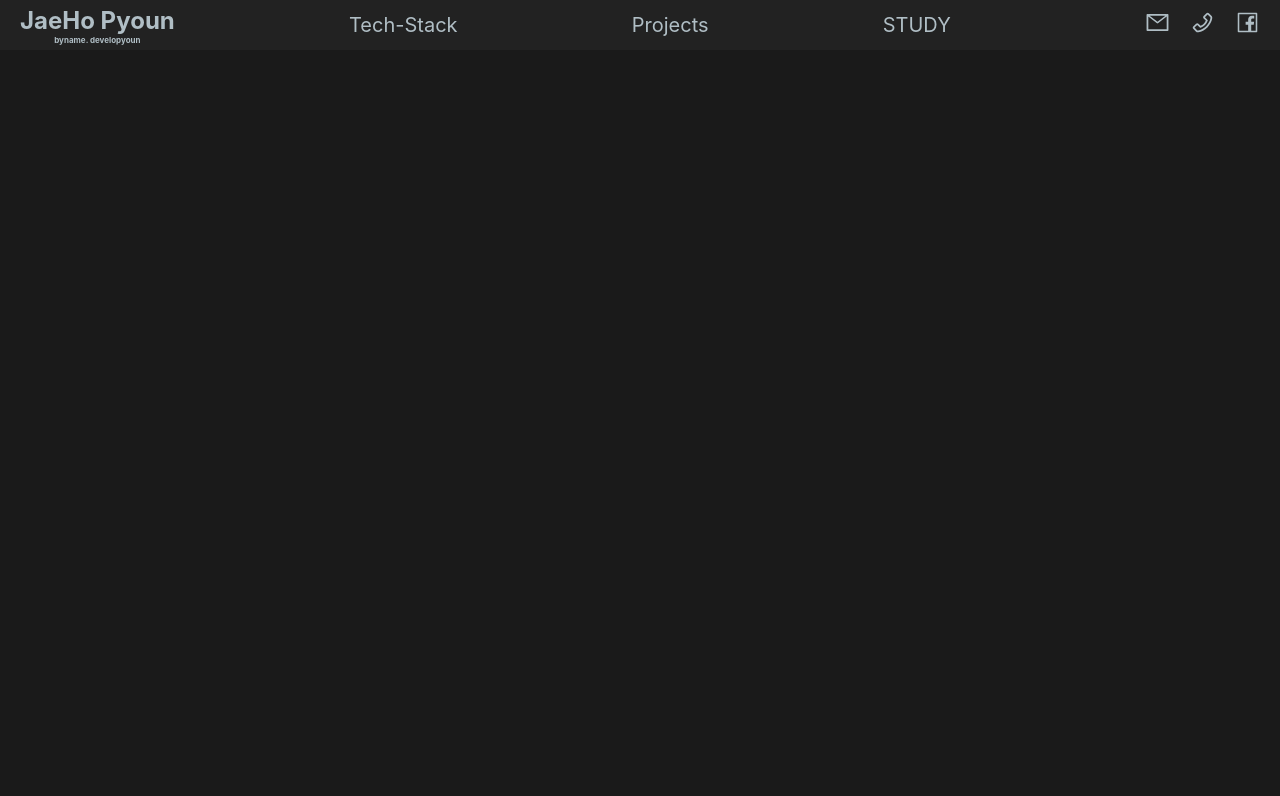
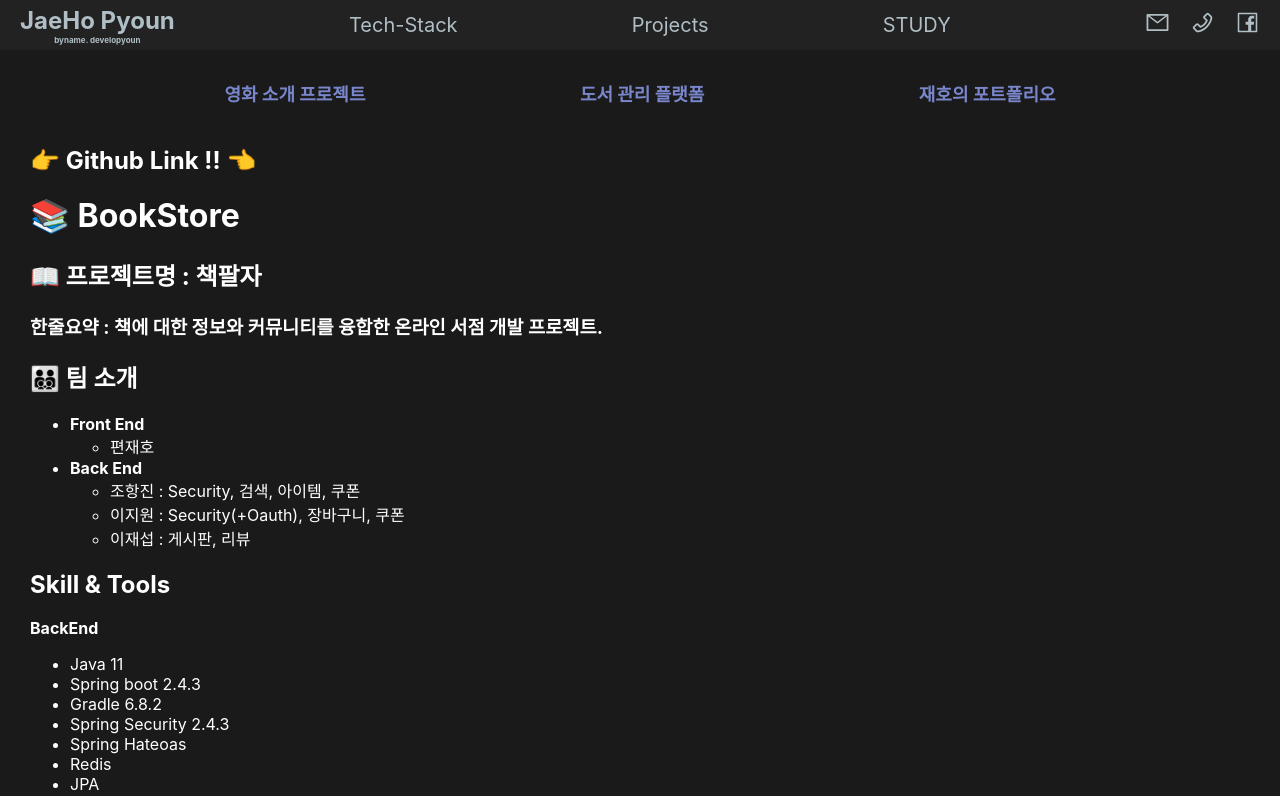
Before and after one commit to developyoun/portfolio-next, a Next.js app: page /projects/bookstore in a window 1280 px wide. Shown: the top 796 px of the page. Built offline with nearby package versions, Linux system fonts and the light colour scheme.

Commit message:
do edit project readme

```diff
--- /dev/null
+++ b/components/SubHeader.tsx
@@ -0,0 +1,41 @@
+import Link from "next/link";
+import styled from "styled-components";
+
+const Container = styled.div`
+  margin: 2rem;
+  display: flex;
+  justify-content: space-evenly;
+  font-size: 1.8rem;
+  font-weight: bold;
+`;
+
+const Anchor = styled.a`
+  padding: 1rem;
+  border-radius: 5px;
+  background-color: transparent;
+  color: #7986cb;
+
+  transition: all 0.4s;
+  :hover{
+    background-color: #7986cb;
+    color: #1a1a1a;
+  }
+`;
+
+
+const SubHeader = () => {
+  return(
+    <Container>
+      <Link href="/projects/movieapp" passHref>
+        <Anchor>영화 소개 프로젝트</Anchor>
+      </Link>
+      <Link href="/projects/bookstore" passHref>
+        <Anchor>도서 관리 플랫폼</Anchor>
+      </Link>
+      <Link href="/projects/portfolio" passHref>
+        <Anchor>재호의 포트폴리오</Anchor>
+      </Link>
+    </Container>
+  )
+}
+export default SubHeader;
--- a/markdown/bookstore.md
+++ b/markdown/bookstore.md
@@ -1,6 +1,11 @@
+
+
+## 👉 [Github Link !!](https://github.com/localBookStore/bookstore) 👈
+
 # 📚 BookStore
 
 ## 📖 프로젝트명 : 책팔자
+
 ### 한줄요약 : 책에 대한 정보와 커뮤니티를 융합한 온라인 서점 개발 프로젝트.
 
 ## 👨‍👨‍👦‍👦 팀 소개
@@ -29,44 +34,27 @@
 - React-Router
 - styled-component
 
-![기술 스택 이미지](https://user-images.githubusercontent.com/56857925/114336678-71aeb800-9b8a-11eb-8b20-f9ebc1f036c3.png)
+<img src="https://user-images.githubusercontent.com/56857925/114336678-71aeb800-9b8a-11eb-8b20-f9ebc1f036c3.png" width="70%" alt="기술 스택들">
 
-
-<br/>
+<br></br>
 
 
 ## 📜 API 설계도
-![2021-04-12_02-26-35](https://user-images.githubusercontent.com/56857925/114314684-98db9a00-9b36-11eb-96cf-ed48bdb52037.jpg)
-![2021-04-12_13-29-39](https://user-images.githubusercontent.com/56857925/114340756-35338a00-9b93-11eb-9598-84761590edeb.jpg)
+<img src="https://user-images.githubusercontent.com/56857925/114314684-98db9a00-9b36-11eb-96cf-ed48bdb52037.jpg" alt="api 명세서1" width="70%">
 
+<br></br>
 
+<img src="https://user-images.githubusercontent.com/56857925/114340756-35338a00-9b93-11eb-9598-84761590edeb.jpg" alt="api 명세서2" width="70%">
 
 <br/>
 
 ## 📝 프로토타입
 
-![프로토타입](https://user-images.githubusercontent.com/59079426/114315830-a8111680-9b3b-11eb-9c07-b9540eef3979.gif)
-
-
-
-<br></br>
+<img src="https://user-images.githubusercontent.com/59079426/114315830-a8111680-9b3b-11eb-9c07-b9540eef3979.gif" width="55%" alt="프로토타입 버전">
 
 
 
 
 ## 🚧 프로젝트 v 0.2
 
-![v0 2](https://user-images.githubusercontent.com/59079426/116735231-338a1300-aa29-11eb-869f-c1b43a0357c4.gif)
-
-
-
-## 💪 추후 예정
-- ### Front-end
-
-  - 코드 리팩토링 ( 리사이클 함수 & 중복 코드 제거) 적용
-  - 게시판의 사진첨부, 아이디 패스워드 찾기 기능 부여
-
-- ### Back-end
-
-  - 코드 리팩토링
-  - 무중단 배포
+<img src="https://user-images.githubusercontent.com/59079426/116735231-338a1300-aa29-11eb-869f-c1b43a0357c4.gif" width="55%" alt="v0.2">
--- a/pages/projects/bookstore.tsx
+++ b/pages/projects/bookstore.tsx
@@ -1,11 +1,25 @@
+import ReactMarkdown from "react-markdown";
+import rehypeRaw from "rehype-raw";
+import SubHeader from "../../components/SubHeader";
+import BookstoreMarkdown from "../../markdown/bookstore.md";
+import BookstoreFrontEndMarkdown from "../../markdown/bookstore_frontend.md";
+
 import styled from "styled-components";
 
 const Container = styled.div`
+  margin: 3rem;
+  font-size: 1.6rem;
 `;
 
 const Bookstore = () => {
-  return <Container>
-
-  </Container>
+  return (
+  <>
+    <SubHeader />
+    <Container>
+      <ReactMarkdown children={BookstoreMarkdown} rehypePlugins={[rehypeRaw]}/>
+      <ReactMarkdown children={BookstoreFrontEndMarkdown} rehypePlugins={[rehypeRaw]}/>
+    </Container>
+  </>
+  )
 }
 export default Bookstore;
```
Also changed, not shown: pages/projects/index.tsx (+6 -17 lines), pages/projects/movieapp.tsx (+15 -5 lines), pages/projects/portfolio.tsx (+6 -3 lines), 1 other file (tests, documents, lock files or other folders).
